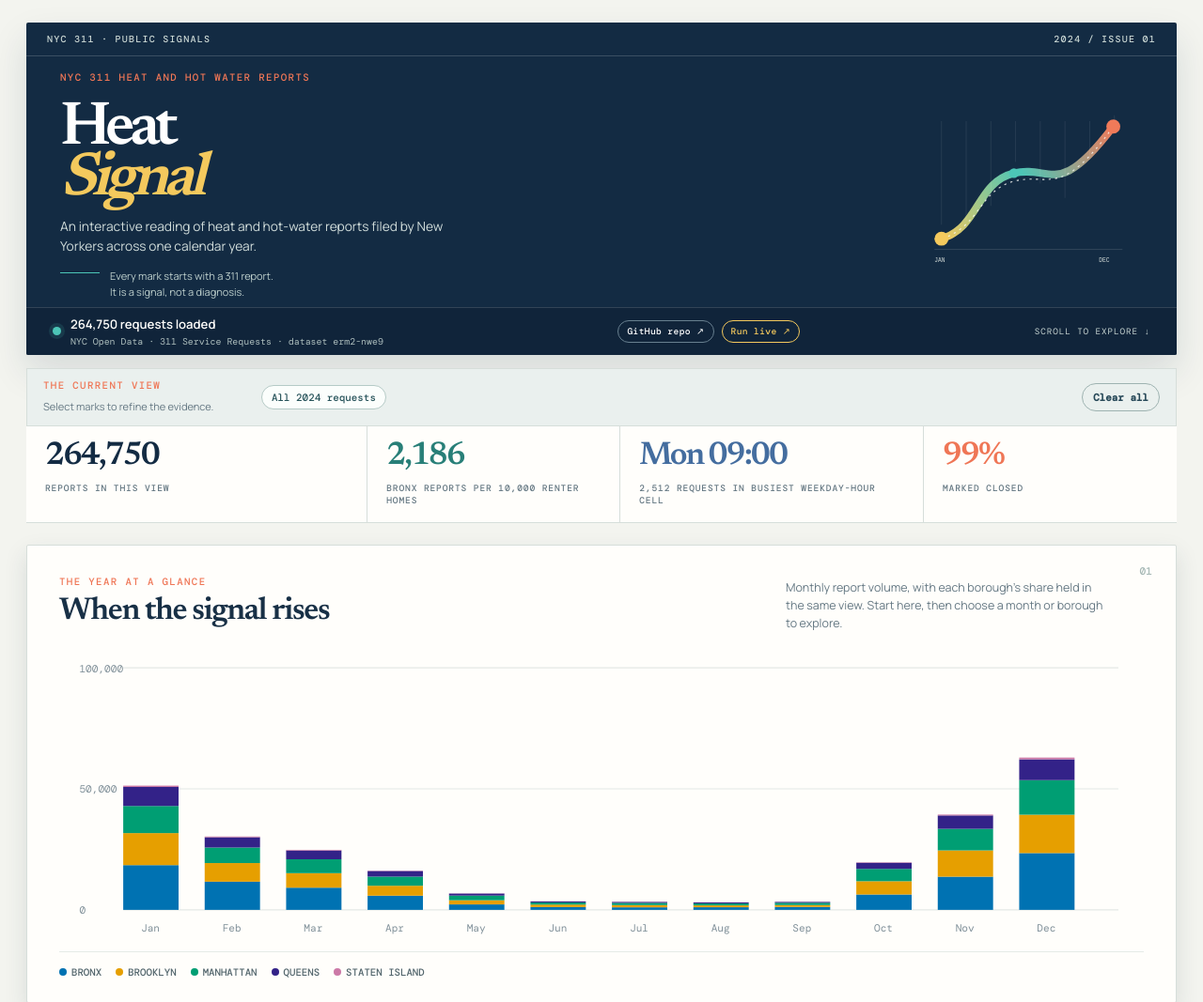
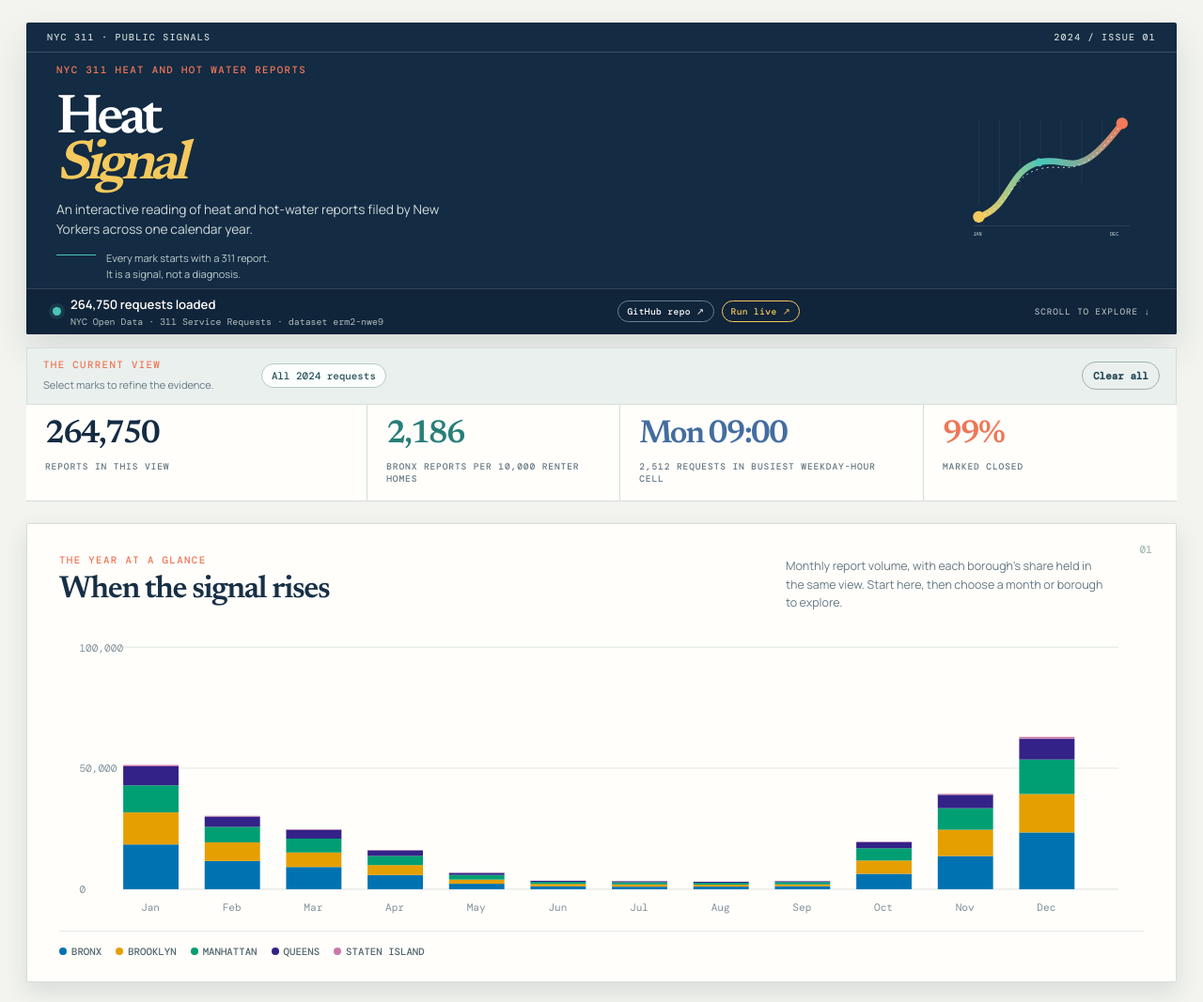
Before and after one commit to Perumal100/Heat-Signal, a plain HTML site: page dist/index.html in a window 1280 px wide. Shown: the top 1067 px of the page at 94% size. Drawn offline with nearby package versions, Linux system fonts and the light colour scheme.

Commit message:
Reduce dashboard hero height

```diff
--- a/dist/layout-fixes.css
+++ b/dist/layout-fixes.css
@@ -84,10 +84,10 @@
 /* Final readability refinements for active selections and the first screen. */
 .is-muted { opacity:.3; }
 .scale-note { align-self:center; color:#657883; font:500 .58rem DM Mono,monospace; letter-spacing:.06em; text-transform:uppercase; }
-.hero-topline { padding:11px 22px; }
-.hero-core { min-height:165px; padding:16px 36px 8px; }
-.hero h1 { font-size:clamp(2.9rem,5.1vw,4.5rem); }
-.hero-graphic { width:min(100%,240px); }
-.source-strip { padding-top:8px; padding-bottom:8px; }
+.hero-topline { padding:9px 22px; }
+.hero-core { min-height:125px; padding:12px 32px 6px; }
+.hero h1 { font-size:clamp(2.6rem,4.6vw,4rem); }
+.hero-graphic { width:min(100%,200px); }
+.source-strip { padding-top:7px; padding-bottom:7px; }
 .heat-grid { grid-template-columns:44px repeat(24,minmax(22px,1fr)); gap:3px; min-width:680px; }
 @media(max-width:760px) { .heat-grid { min-width:620px; grid-template-columns:40px repeat(24,minmax(20px,1fr)); gap:2px; } }
```
